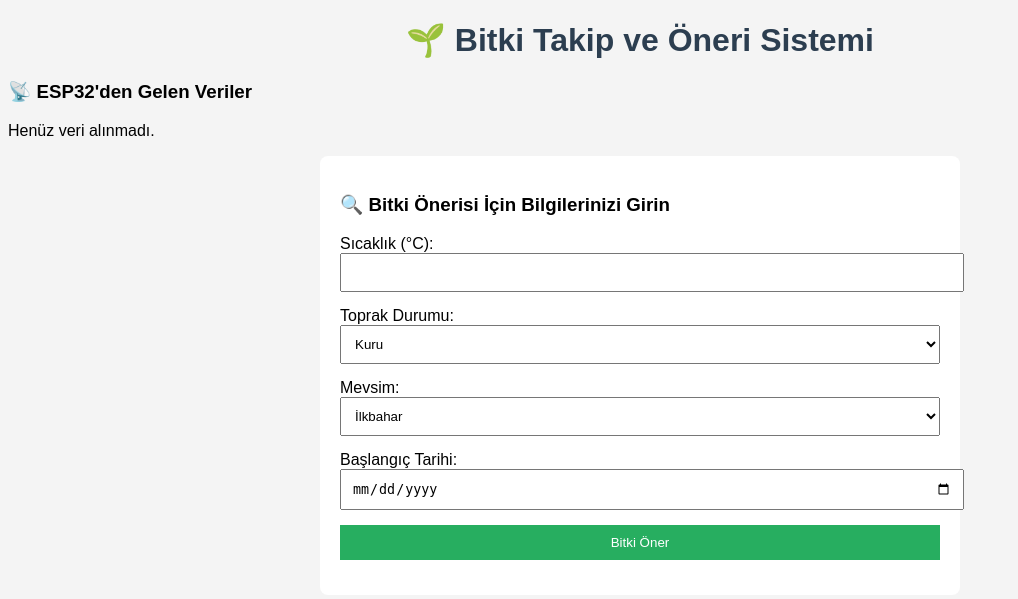
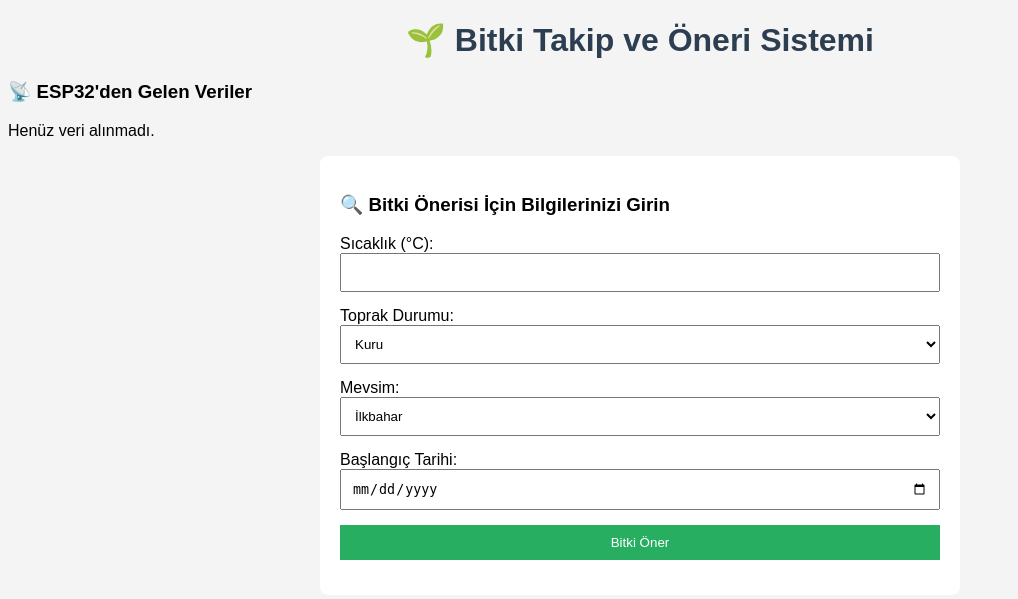
Before and after one commit to acarinhoss/erasmus, a Flask app: page / in a window 1280 px wide. Shown: the top 599 px of the page, without its empty margins (0-1018 px from the left). Run offline with Flask 3, Linux system fonts and the light colour scheme.

Commit message:
Update style.css

```diff
--- a/static/style.css
+++ b/static/style.css
@@ -18,10 +18,11 @@ form {
     border-radius: 8px;
 }
 
-input, select, button {
+input[type="number"],input[type="date"], select, button {
     width: 100%;
     padding: 10px;
     margin-bottom: 15px;
+    box-sizing: border-box;
 }
 
 button {
```
